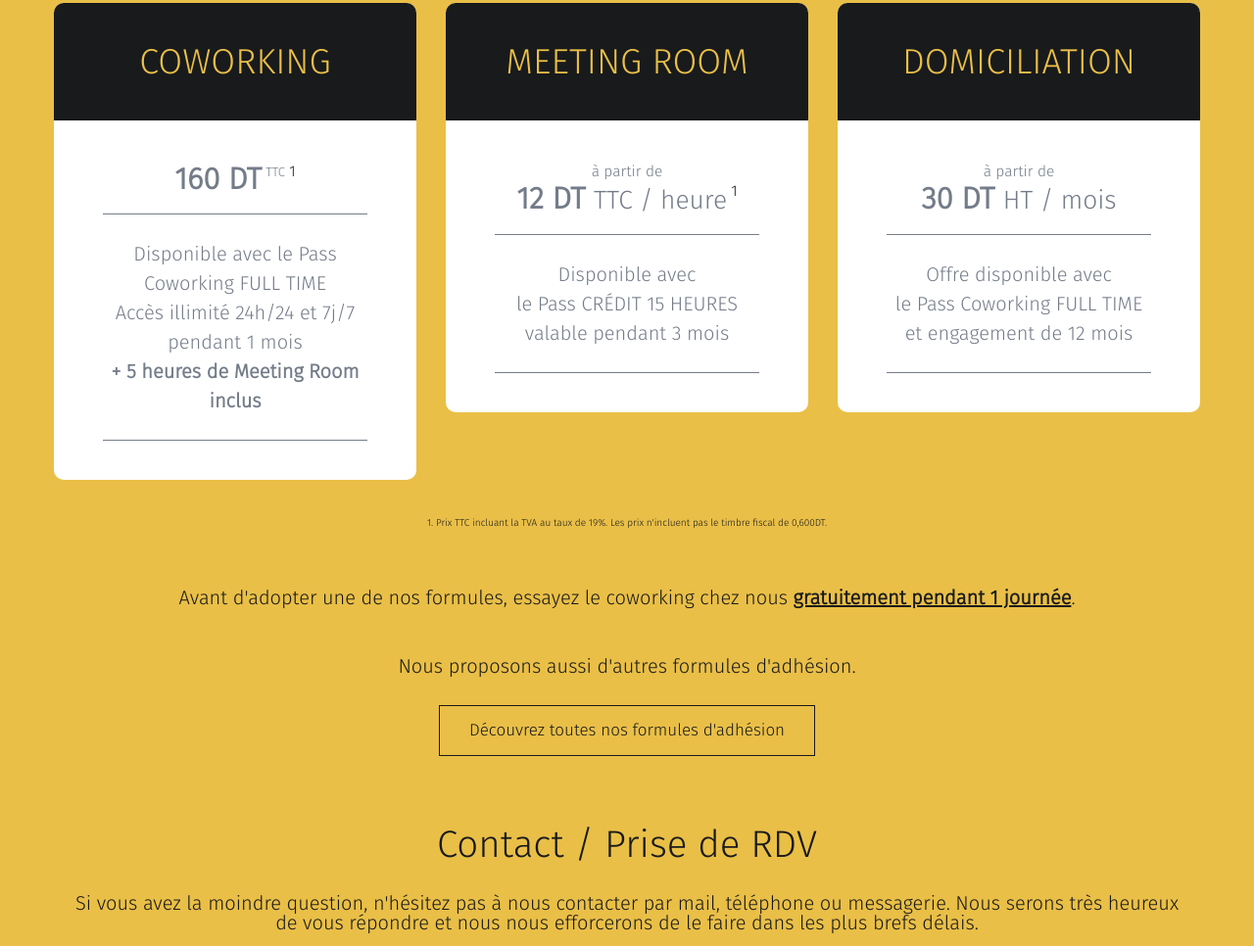
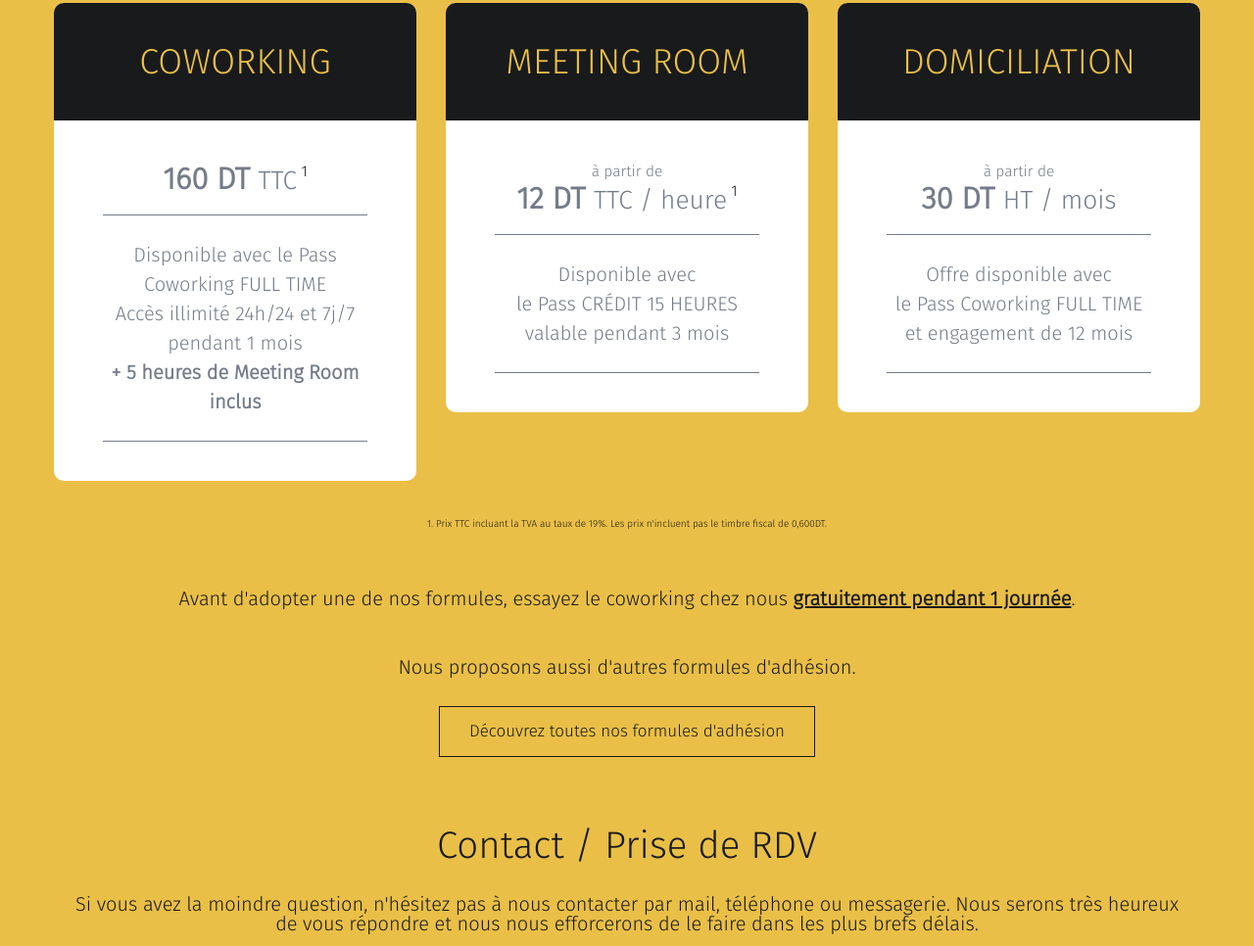
Before and after one commit to akramdhane/jasminehall.org, a plain HTML site: page index.html in a window 1280 px wide. Shown: the part 3499-4465 px from the top of the page at 98% size. Drawn offline with Linux system fonts and the light colour scheme; some packages are replaced by stand-ins of ours.

Commit message:
Update index.html

```diff
--- a/index.html
+++ b/index.html
@@ -446,7 +446,7 @@ Jasmine Hall donne envie aux gens d'y venir et d'y rester.</p>
                       <h3>Coworking</h3>
                       <ul class="list">
                         <li class="price">
-                          <strong>160 DT</strong><span class= "asterisque"> <small>TTC</small><a href="#asterisque1"> 1</a></span>
+                          <strong>160 DT</strong> <small>TTC</small><span class= "asterisque"><a href="#asterisque1"> 1</a></span>
                         </li>
                         <li class="description">
               				    Disponible avec le Pass Coworking FULL TIME</br>
```
